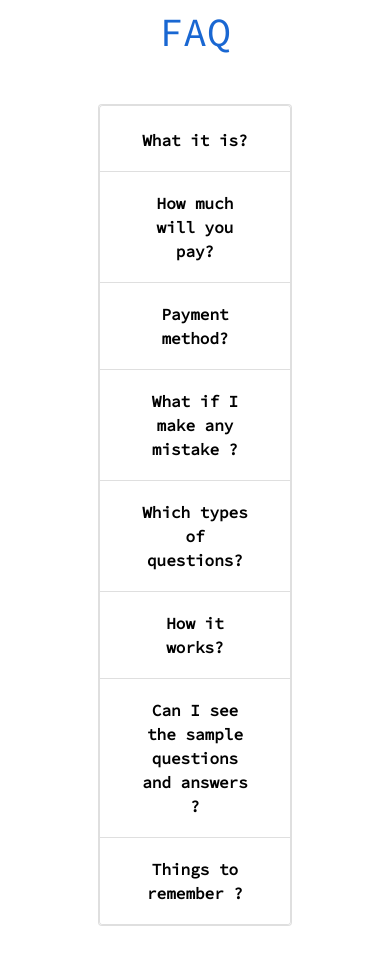
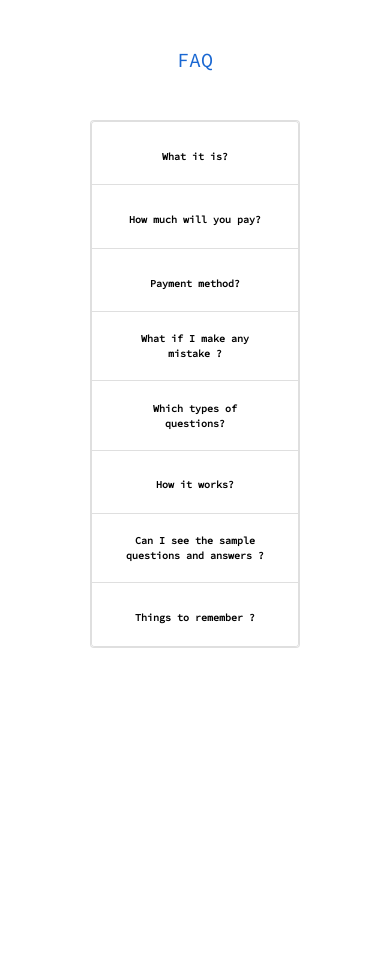
Before and after one commit to whoami-shubham/Queries, a plain HTML site: page index.html in a window 390 px wide. After the commit the page ends 844 px from the top, so only its background shows below. Drawn offline with nearby package versions, Linux system fonts and the light colour scheme.

Commit message:
made responsive

```diff
--- a/index.html
+++ b/index.html
@@ -12,10 +12,10 @@
 <body>
 
         <div class="container">
-            <h1 class="text-center my-2">FAQ</h1>
+            <h1 class="text-center my-5">FAQ</h1>
             <center>
             <div class="col-8">
-                    <div class=" card accordion m-2 my-5" id="accordionExample">
+                    <div class=" card accordion  my-5" id="accordionExample">
                             <div class="card">
                                     <div class="card-header" id="headingThree">
                                       <h2 class="mb-0">
--- a/style.css
+++ b/style.css
@@ -19,3 +19,11 @@ h1{
 body{
     font-family: 'Source Code Pro', monospace;
 }
+@media (max-width: 992px){
+    h1{
+      font-size: 20px;
+    }
+    .accordion,.btn-link{
+        font-size: 10px !important;
+    }
+}
```
